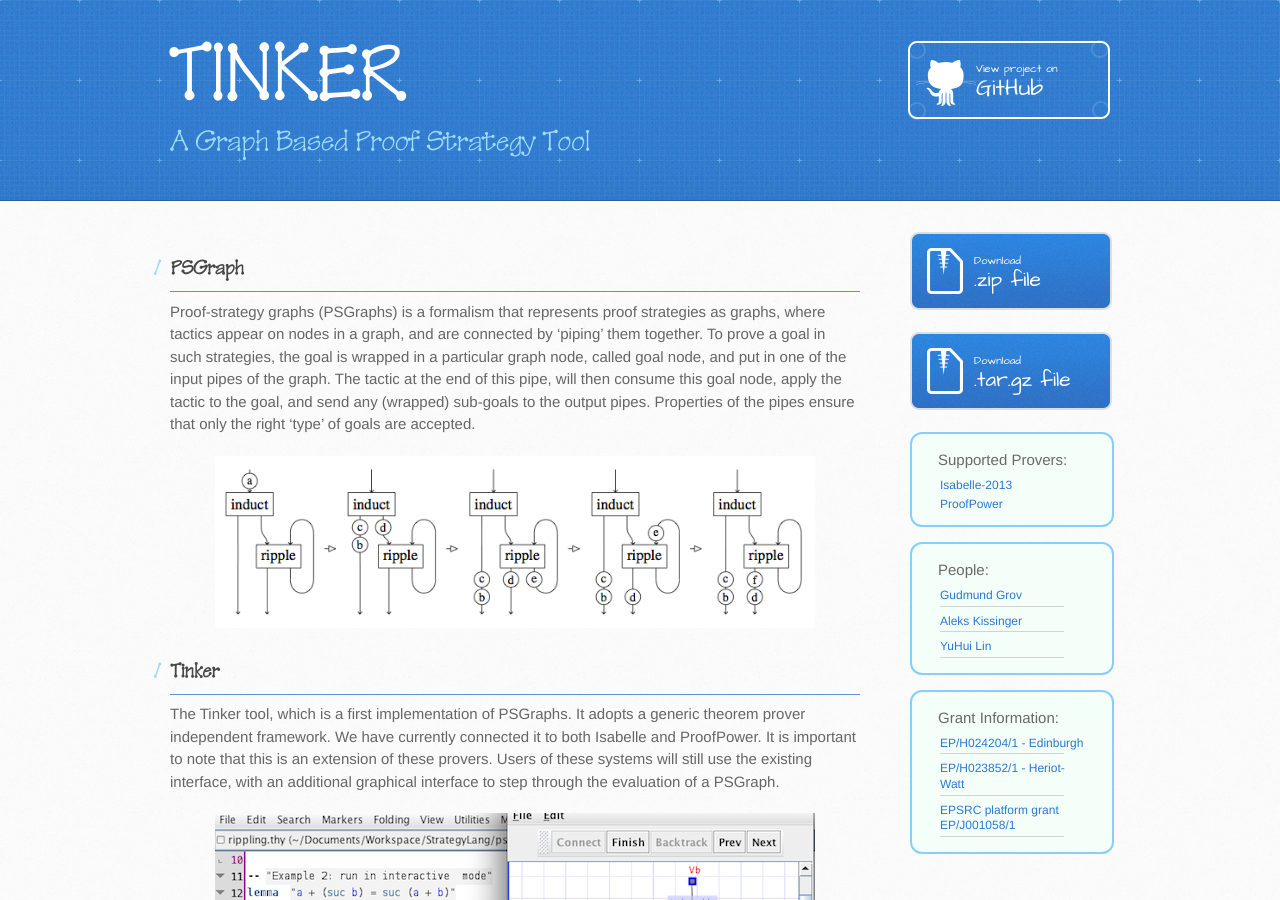
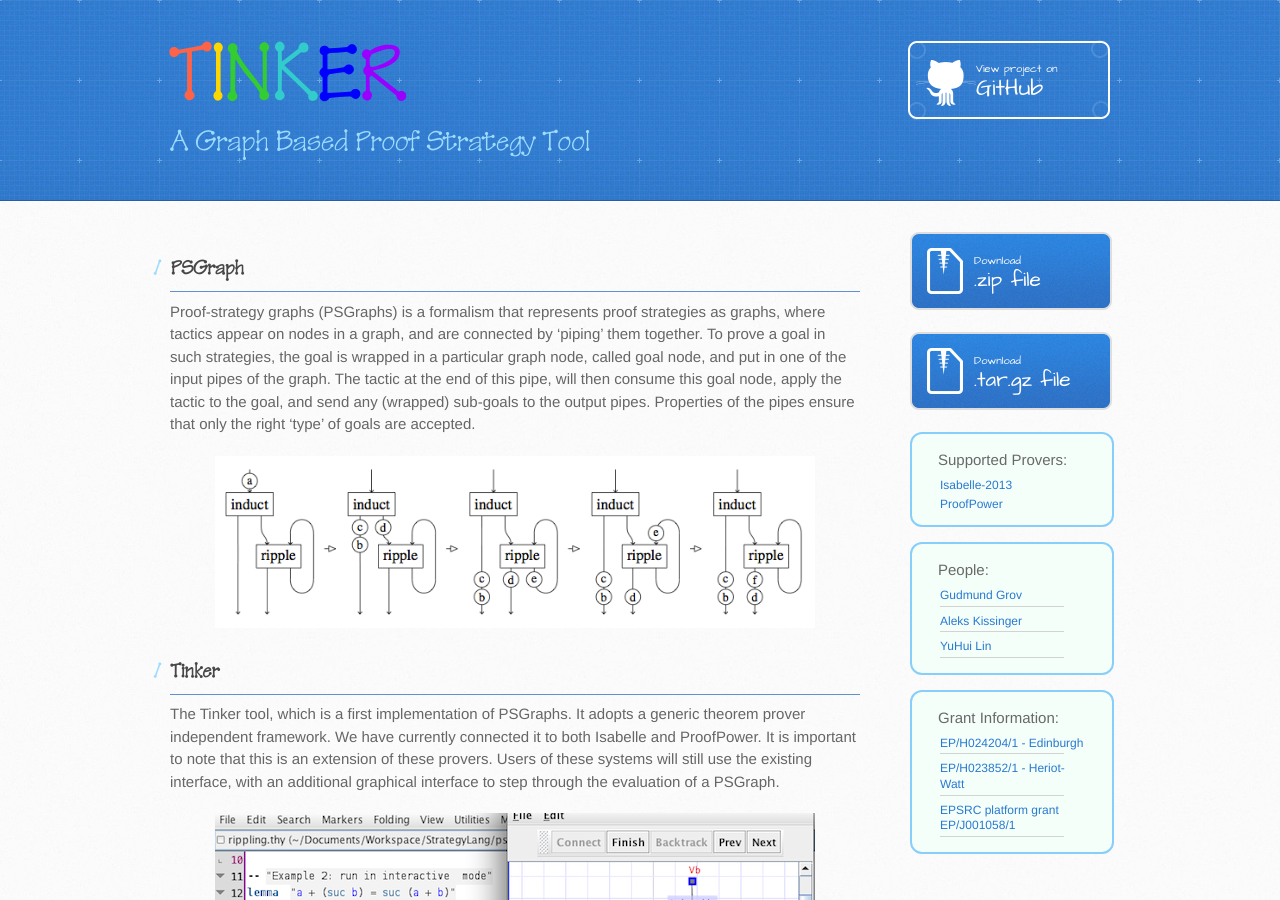
Before and after one commit to ggrov/tinker, a Jekyll site: the page built from index.html, in a window 1280 px wide and 900 px high. Built offline with Jekyll 4.4.1, drawn with Linux system fonts in a browser that asks for light colours; Markdown is read by kramdown in place of the engine named in the settings.

Commit message:
a colourful title

```diff
--- a/_includes/head.html
+++ b/_includes/head.html
@@ -19,7 +19,7 @@
  <body>
     <header>
       <div class="inner">
-        <h1>TINKER</h1>
+        <h1><font color = "Tomato">T</font><font color = "Gold">I</font><font color = "#33CC33">N</font><font color = "#33CCCC">K</font><font color = "#0000FF">E</font><font color = "#9900FF">R</font></h1>
         <h2>A Graph Based Proof Strategy Tool</h2>
         <a href="https://github.com/ggrov/tinker" class="button"><small>View project on</small>GitHub</a>
       </div>
```
Also changed, not shown: 4 other files.
